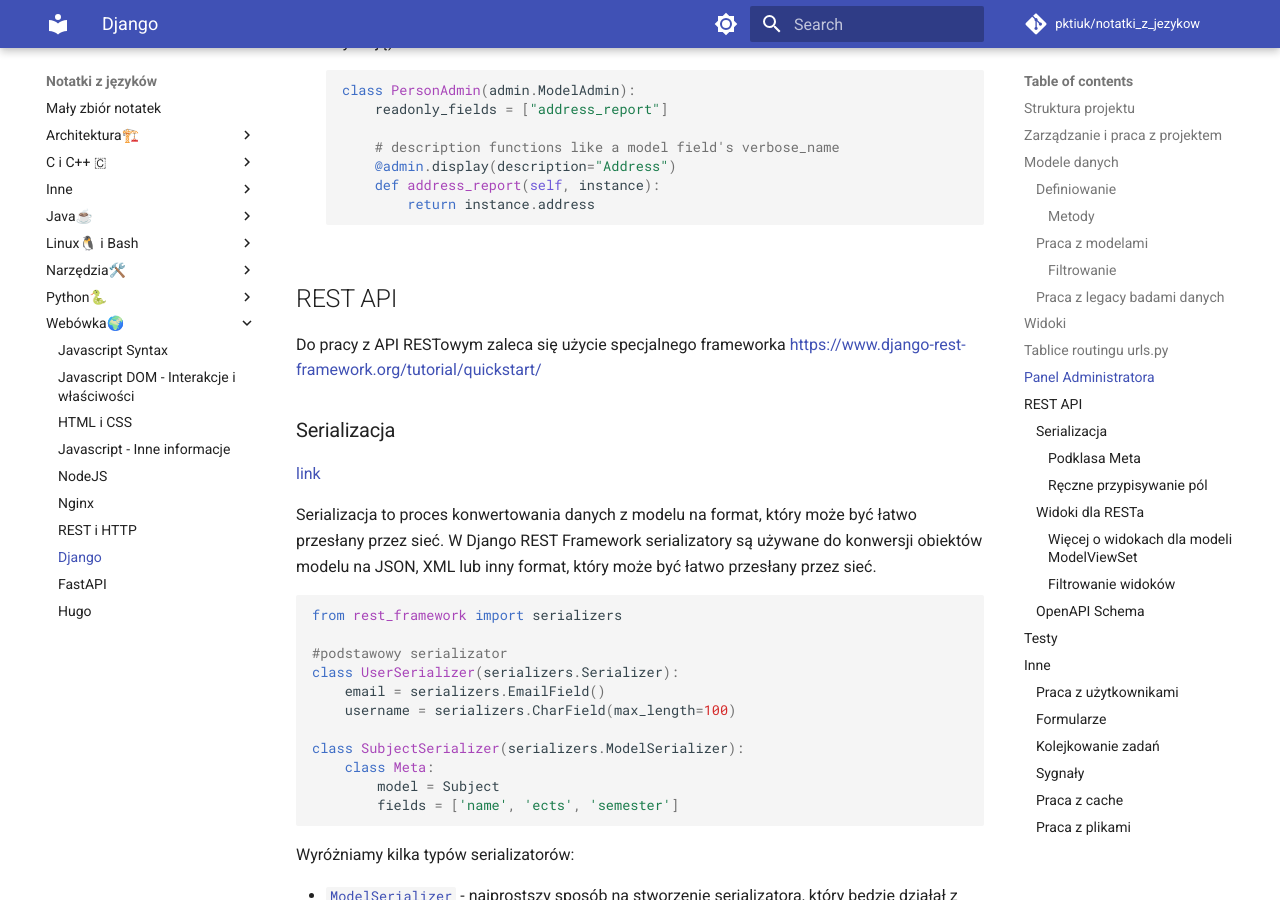
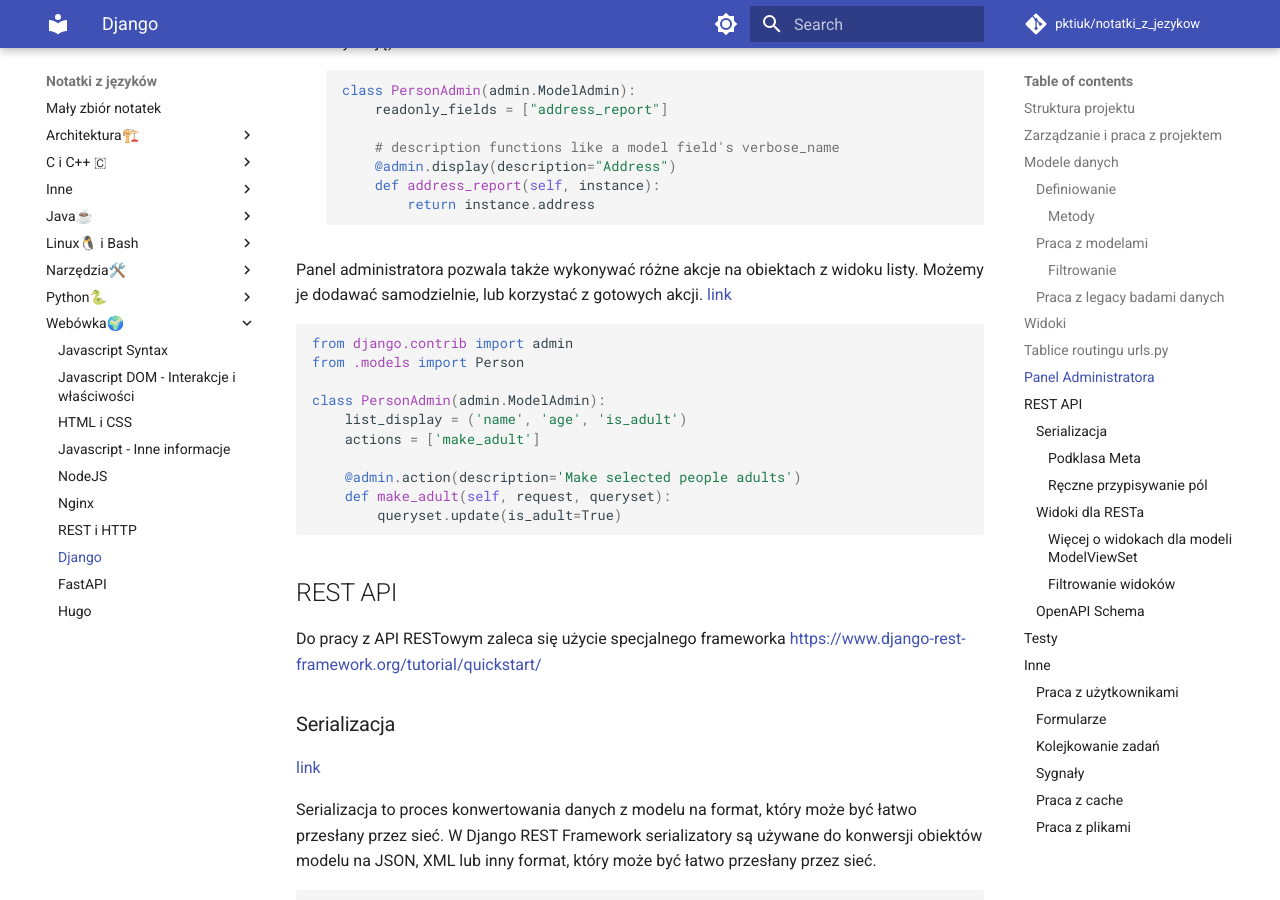
Before and after one commit to pktiuk/notatki_z_jezykow, an MkDocs documentation site: the page built from docs/Webówka🌍/9_django.md, in a window 1280 px wide and 900 px high, scrolled down 8612 px. Built offline with MkDocs 1.6.1 and Material for MkDocs 9.7.7, drawn with Linux system fonts in a browser that asks for light colours; comment, search, counter and statistics services are not loaded.

Commit message:
Opisanie akcji administratora

````diff
--- a/docs/Webówka🌍/9_django.md
+++ b/docs/Webówka🌍/9_django.md
@@ -370,6 +370,23 @@
       def address_report(self, instance):
           return instance.address
   ```
+
+Panel administratora pozwala także wykonywać różne akcje na obiektach z widoku listy. Możemy je dodawać samodzielnie, lub korzystać z gotowych akcji. [link](https://docs.djangoproject.com/en/5.1/ref/contrib/admin/actions/)
+
+```python
+
+from django.contrib import admin
+from .models import Person
+
+class PersonAdmin(admin.ModelAdmin):
+    list_display = ('name', 'age', 'is_adult')
+    actions = ['make_adult']
+
+    @admin.action(description='Make selected people adults')
+    def make_adult(self, request, queryset):
+        queryset.update(is_adult=True)
+```
+
 
 ## REST API
 
````
